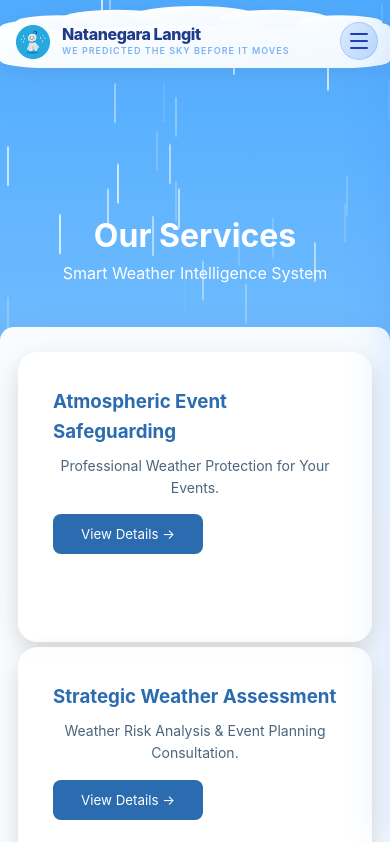
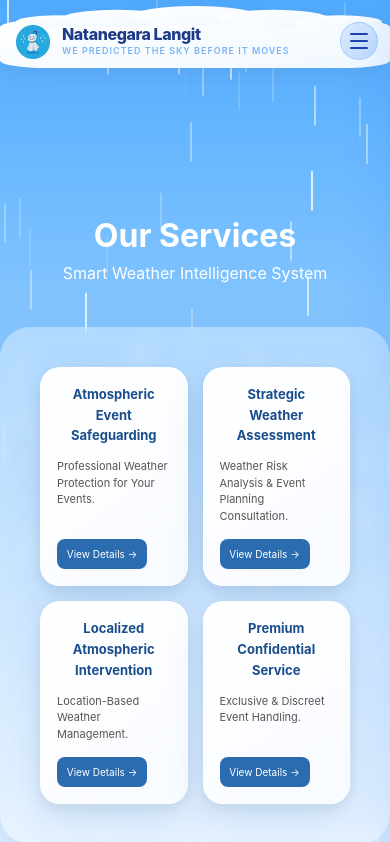
Before and after one commit to ISHASII/Weather-KADA, a React (Vite) app: page /service in a window 390 px wide. Shown: the top 842 px of the page. Built offline with nearby package versions, Linux system fonts and the light colour scheme.

Commit message:
update halaman service

```diff
--- a/src/page/Service.css
+++ b/src/page/Service.css
@@ -35,69 +35,80 @@ body,
 }
 
 /* CARD GRID */
-.card-wrapper {
-  display: grid;
-  grid-template-columns: repeat(4, 1fr);
-  gap: 30px;
+.service-container .card-wrapper {
+  display: grid !important;
+  grid-template-columns: repeat(4, 1fr) !important;
+  flex-direction: unset !important;
+  gap: 24px;
   width: 100%;
-  max-width: 1100px;
+  max-width: 1400px;
   margin: 0 auto;
   z-index: 2;
+  padding: 40px 40px;
+  background: rgba(255, 255, 255, 0.35);
+  backdrop-filter: blur(8px);
+  border-radius: 30px;
+  box-shadow: 0 10px 40px rgba(0, 80, 180, 0.1);
 }
 
 /* CARD */
-.card {
+.service-container .card {
   width: 100%;
-  padding: 35px;
+  padding: 32px 28px;
 
-  background: rgba(255, 255, 255, 0.9);
-  backdrop-filter: blur(6px);
+  background: linear-gradient(145deg, #ffffff, #f8fbff);
+  backdrop-filter: blur(10px);
 
   border-radius: 20px;
-  box-shadow: 0 10px 25px rgba(0, 0, 0, 0.15);
+  box-shadow:
+    0 15px 40px rgba(0, 80, 180, 0.12),
+    0 5px 15px rgba(0, 0, 0, 0.08);
+  border: 1px solid rgba(255, 255, 255, 0.8);
 
-  transition: 0.3s;
+  transition: 0.3s ease;
 
-  min-height: 290px;
+  min-height: 260px;
+  display: flex;
+  flex-direction: column;
 }
 
-.card button {
-  margin-top: 35px;
-  align-self: center;
-
-  width: 150px;
-  height: 40px;
-
-  border-radius: 10px;
+.service-container .card:hover {
+  transform: translateY(-10px);
+  box-shadow:
+    0 20px 50px rgba(0, 80, 180, 0.18),
+    0 8px 20px rgba(0, 0, 0, 0.1);
 }
 
-.card:hover {
-  transform: translateY(-8px);
+.service-container .card h3 {
+  margin-bottom: 12px;
+  color: #1a4d8c;
+  font-size: 16px;
+  font-weight: 700;
+  text-align: center;
 }
 
-.card h3 {
-  margin-bottom: 8px;
-  color: #2b6cb0;
-}
-
-.card p {
+.service-container .card p {
   font-size: 14px;
   color: #555;
+  text-align: left;
+  line-height: 1.5;
+  flex-grow: 1;
 }
 
 /* BUTTON */
-.card button {
+.service-container .card button {
   margin-top: 15px;
-  padding: 8px 16px;
+  padding: 8px 14px;
   border: none;
   background: #2b6cb0;
   color: white;
   border-radius: 8px;
   cursor: pointer;
   transition: 0.2s;
+  font-size: 13px;
 }
 
-.card button:hover {
+.service-container .card button:hover {
   transform: scale(1.05);
 }
 
@@ -139,15 +150,36 @@ body,
 }
 
 /* RESPONSIVE */
-@media (max-width: 1024px) {
-  .card-wrapper {
-    grid-template-columns: repeat(2, 1fr);
+@media (max-width: 1200px) {
+  .service-container .card-wrapper {
+    grid-template-columns: repeat(2, 1fr) !important;
   }
 }
 
-@media (max-width: 500px) {
-  .card-wrapper {
-    grid-template-columns: 1fr;
+@media (max-width: 600px) {
+  .service-container .card-wrapper {
+    grid-template-columns: repeat(2, 1fr) !important;
+    gap: 15px;
+  }
+
+  .service-container .card {
+    padding: 16px;
+    min-height: 180px;
+  }
+
+  .service-container .card h3 {
+    font-size: 13px;
+  }
+
+  .service-container .card p {
+    font-size: 11px;
+  }
+
+  .service-container .card button {
+    width: 90px;
+    height: 30px;
+    font-size: 10px;
+    padding: 4px 8px;
   }
 }
 
```
Also changed, not shown: src/page/Service.jsx (line endings or trailing spaces).
